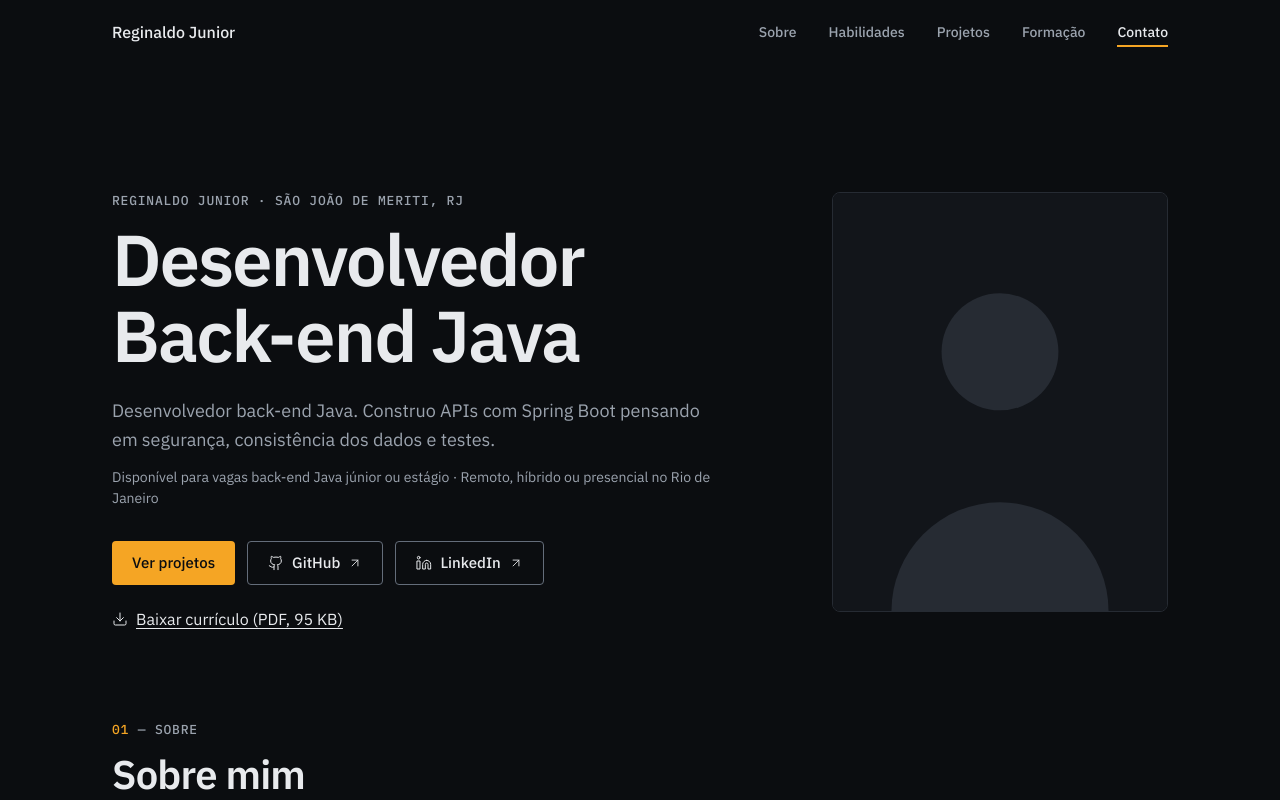
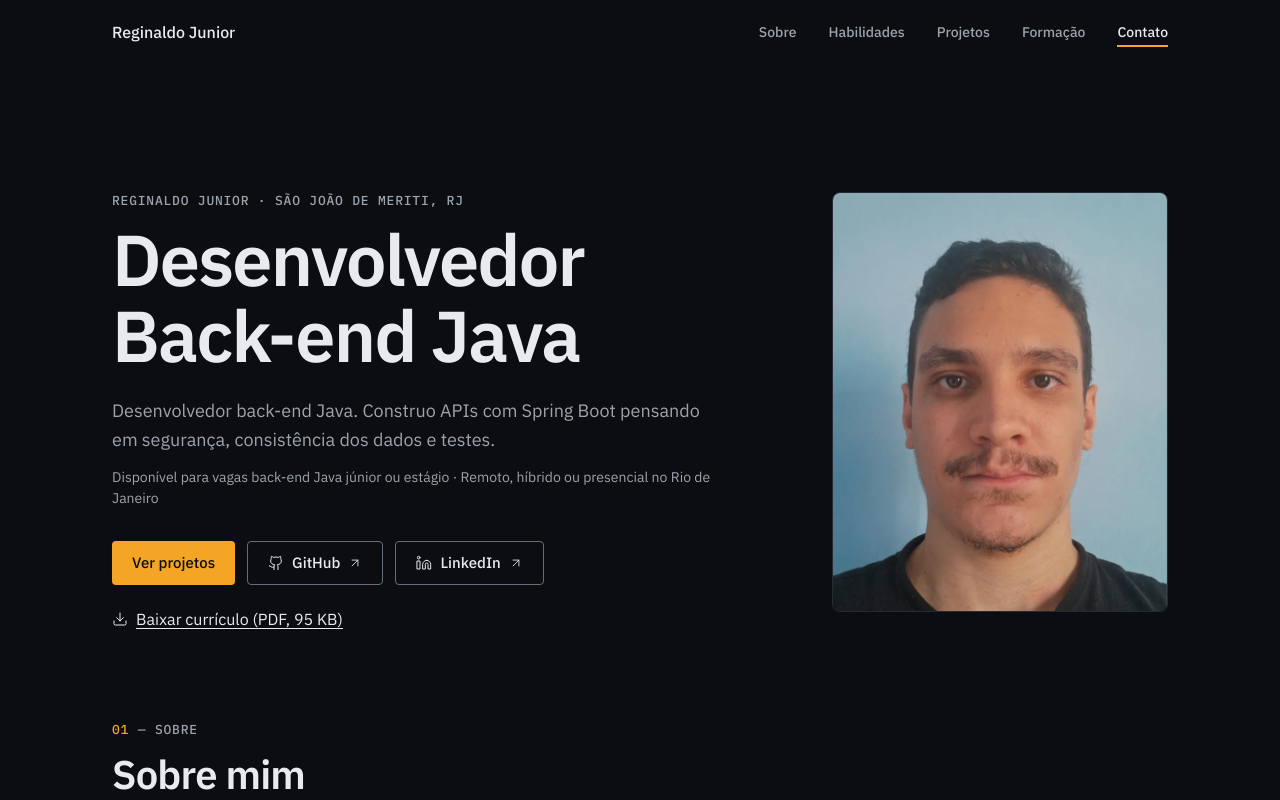
Before and after one commit to reginaldo-junior-dev/portifolio, a React (Vite) app: page / in a window 1280 px wide. Shown: the top 800 px of the page. Built offline with nearby package versions, Linux system fonts and the light colour scheme.

Commit message:
Foto do perfil no Início
Troca a foto provisória pela real, em WebP com 720px de largura (31 KB).

```diff
--- a/src/content/pt-BR.ts
+++ b/src/content/pt-BR.ts
@@ -50,12 +50,12 @@ export const ptBR: Content = {
     lead: 'Desenvolvedor back-end Java. Construo APIs com Spring Boot pensando em segurança, consistência dos dados e testes.',
     availability:
       'Disponível para vagas back-end Java júnior ou estágio · Remoto, híbrido ou presencial no Rio de Janeiro',
-    // Provisória até a foto real (docs/progresso.md, pendências).
+    // A moldura é 4:5 (object-cover); a foto é um pouco mais alta e perde só as bordas de cima e de baixo.
     photo: {
-      src: '/images/foto-provisoria.svg',
+      src: '/images/foto.webp',
       alt: 'Foto de Reginaldo Junior',
-      width: 400,
-      height: 500,
+      width: 720,
+      height: 992,
     },
     primaryCta: { label: 'Ver projetos', href: '#projetos' },
   },
```
Also changed, not shown: public/images/foto-provisoria.svg (deleted), public/images/foto.webp (added).
